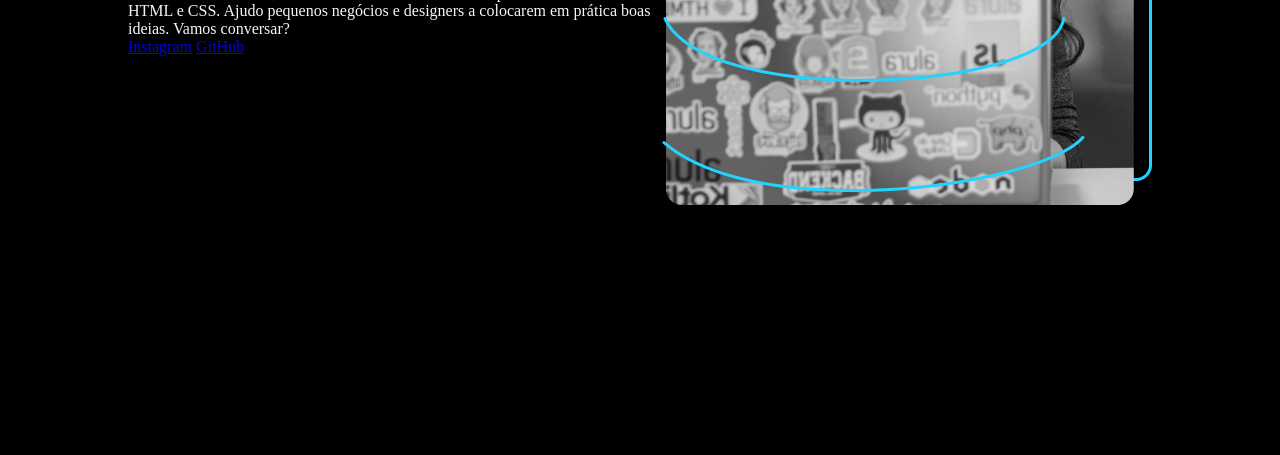
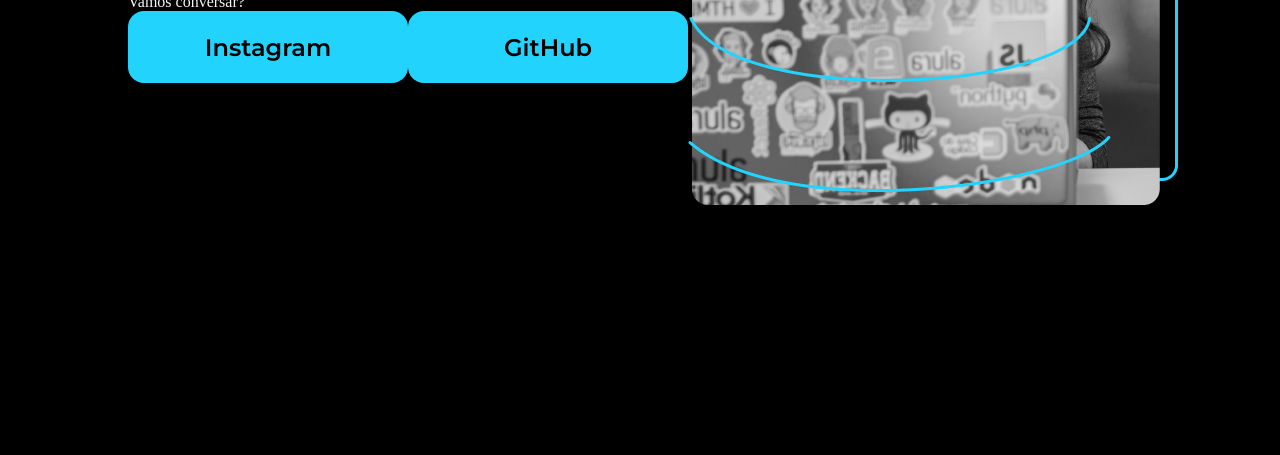
Before and after one commit to alexandre260678/alura, a plain HTML site: page Projetos/HTML&CSS2/index.html in a window 1280 px wide. Shown: the part 473-928 px from the top of the page. Drawn offline with nearby package versions, Linux system fonts and the light colour scheme.

Commit message:
Atualização projeto HTML&CSS_2

```diff
--- a/Projetos/HTML&CSS2/index.html
+++ b/Projetos/HTML&CSS2/index.html
@@ -19,9 +19,11 @@
                 CSS. Ajudo pequenos negócios e designers a
                 colocarem em prática boas ideias. Vamos
                 conversar?</p>
-                <a href="https://instagram.com/rafaballerini">Instagram</a>
-                <a href="https://github.com/guilhermeonrails">GitHub</a>
-        </section>
+                <div class="apresentacao__links">
+                    <a class="apresentacao__links__link" href="https://instagram.com/alexandre260678">Instagram</a>
+                    <a class="apresentacao__links__link" href="https://github.com/alexandre260678">GitHub</a>
+                </div>
+            </section>
             <img src="imagem.png" alt="Foto da Joana Santos programando">
     </main>
     <footer></footer>
--- a/Projetos/HTML&CSS2/styles.css
+++ b/Projetos/HTML&CSS2/styles.css
@@ -1,4 +1,4 @@
-@import url('https://fonts.googleapis.com/css2?family=Krona+One&family=Montserrat:ital,wght@0,100..900;1,100..900&display=swap');
+@import url('https://fonts.googleapis.com/css2?family=Krona+One&family=Montserrat:wght@400;600&display=swap');
 
 *{
     margin: 0;
@@ -26,12 +26,30 @@ body{
     width: 615px;
 }
 
-.apresentacao__conteudo__titulo{
+.apresentacao__conteudo__titulo {
     font-size: 36px;
     font-family: 'Krona One', sans-serif;
 }
 
-.apresentacao__conteudo__texto{
+.apresentacao__conteudo__texto {
     font-size: 24px;
     font-family: 'Montserrat', sans-serif;
 }
+
+.apresentacao__links {
+    display: flex;
+    justify-content: space-between;
+}
+
+.apresentacao__links__link {
+    background-color: #22D4FD;
+    width: 280px;
+    text-align: center;
+    border-radius: 16px;
+    font-weight: 600;
+    font-size: 24px;
+    padding: 21.5px 0;
+    text-decoration: none;
+    color: #000000;
+    font-family: 'Montserrat', sans-serif;
+}
```
